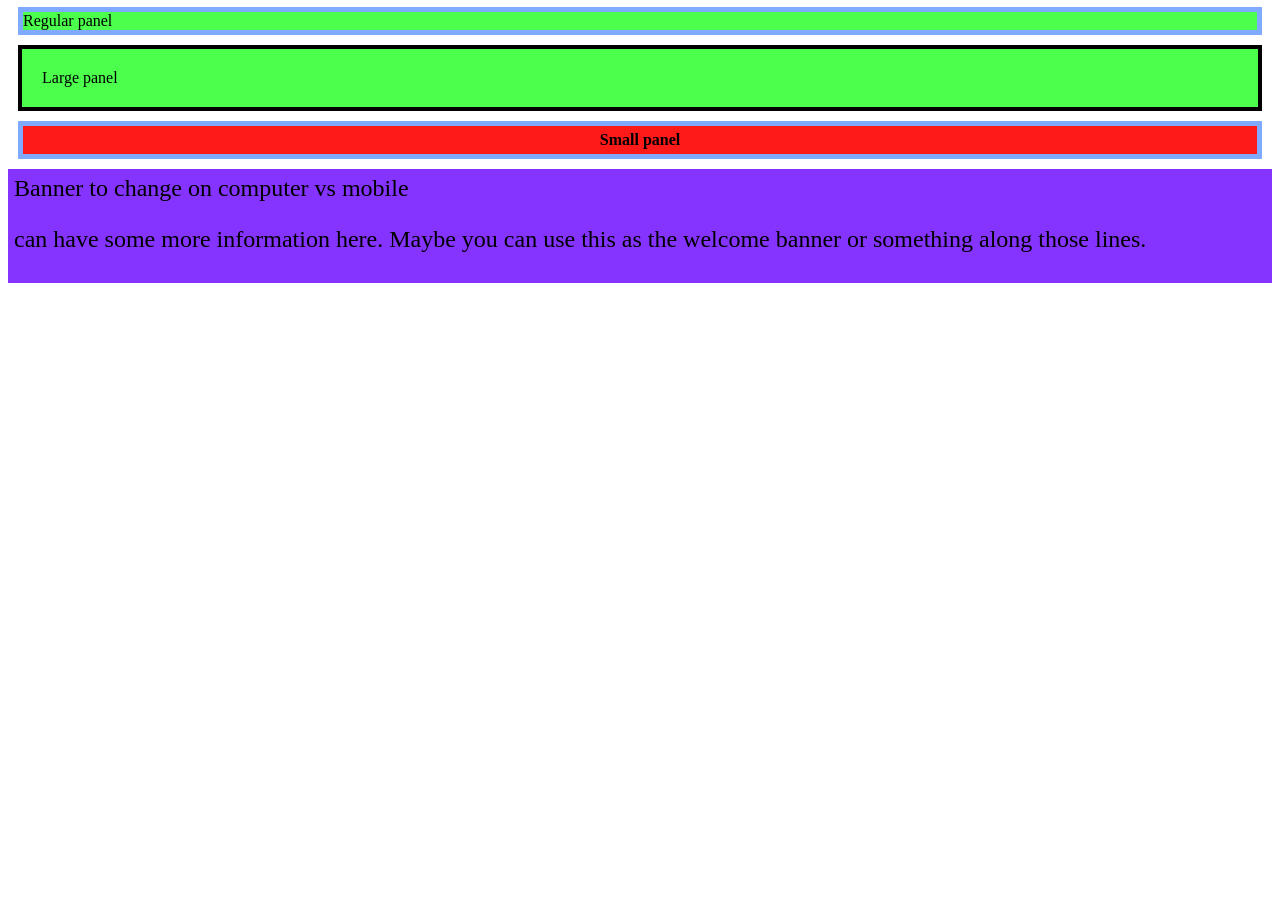
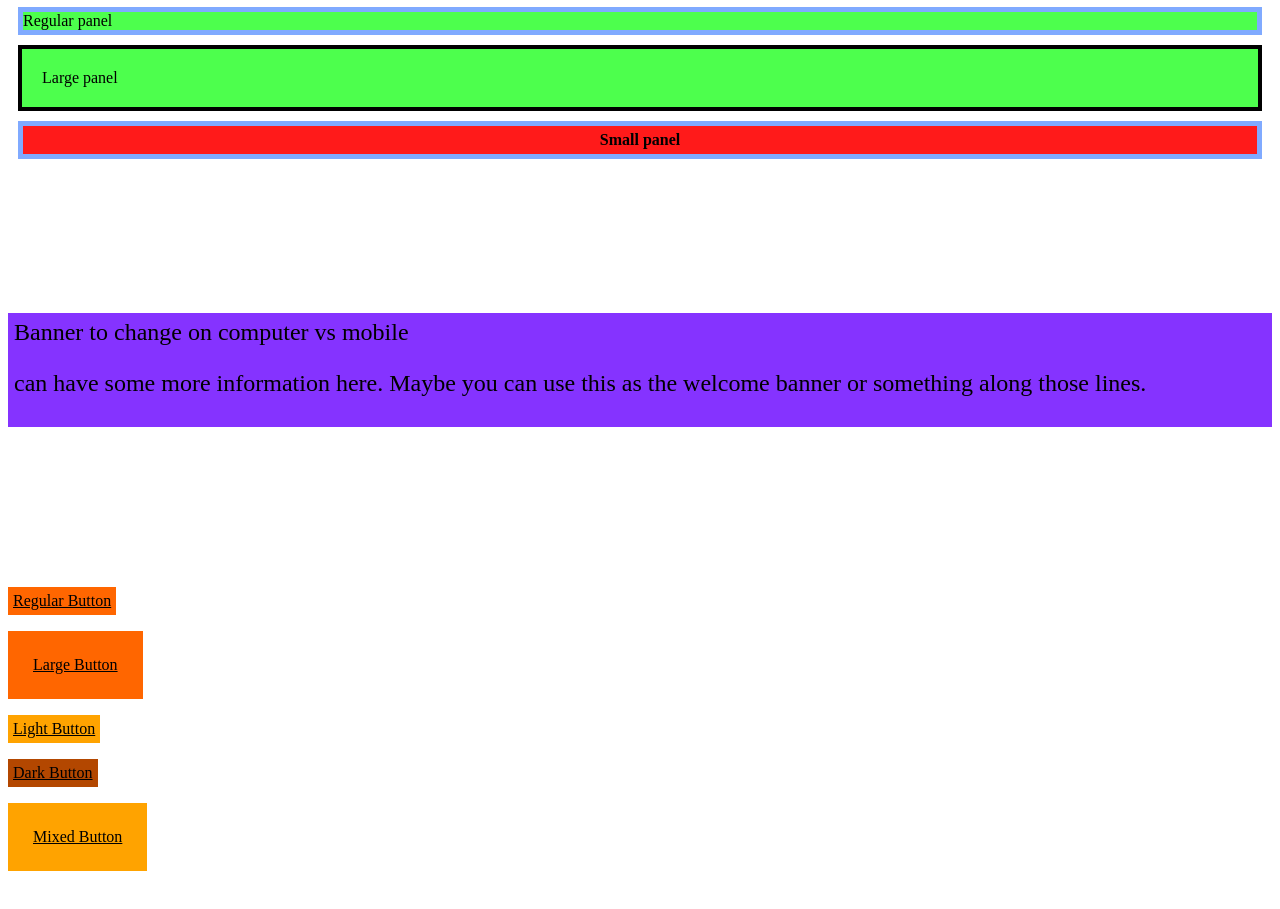
Before and after one commit to nmschu/Lightning-Talk, a plain HTML site: page Index.html in a window 1280 px wide. Shown: the part 77-986 px from the top of the page. Before the commit the page ends 800 px from the top, so only its background shows below. Drawn offline with Linux system fonts and the light colour scheme.

Commit message:
added buttons to show simple math operations

```diff
--- a/Index.html
+++ b/Index.html
@@ -11,13 +11,37 @@
    <body>
       <h1 align="center">LESS Lightning Talk</h1>
 
+<!-- Mixins -->
       <div class="panel">Regular panel</div>
       <div class="large-panel">Large panel</div>
       <div class="small-panel">Small panel</div>
 
+      <br></br>
+      <br></br>
+      <br></br>
+      <br></br>
+
+<!-- Nested Conditionals-->
       <div id="test-banner">
          Banner to change on computer vs mobile
           <p>can have some more information here. Maybe you can use this as the welcome banner or something along those lines.</p>
       </div>
+
+      <br></br>
+      <br></br>
+      <br></br>
+      <br></br>
+
+<!--Simple Math Operations -->
+
+      <p><a href="#" class="button">Regular Button</a></p>
+      <p><a href="#" class="large-button">Large Button</a></p>
+      <p><a href="#" class="light-button">Light Button</a></p>
+      <p><a href="#" class="dark-button">Dark Button</a></p>
+      <p><a href="#" class="mixed-button">Mixed Button</a></p>
+
+
+      <br></br>
+      <br></br>
    </body>
 </html>
```
